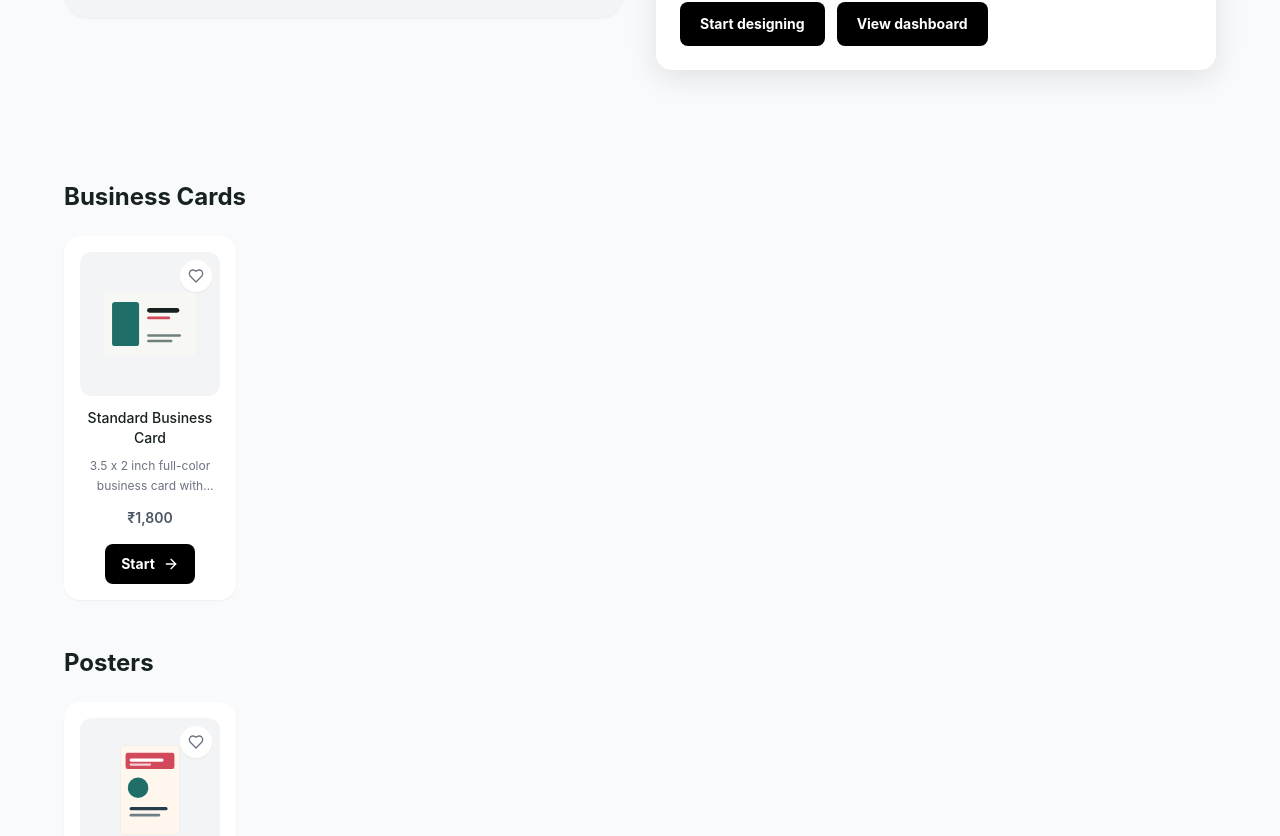
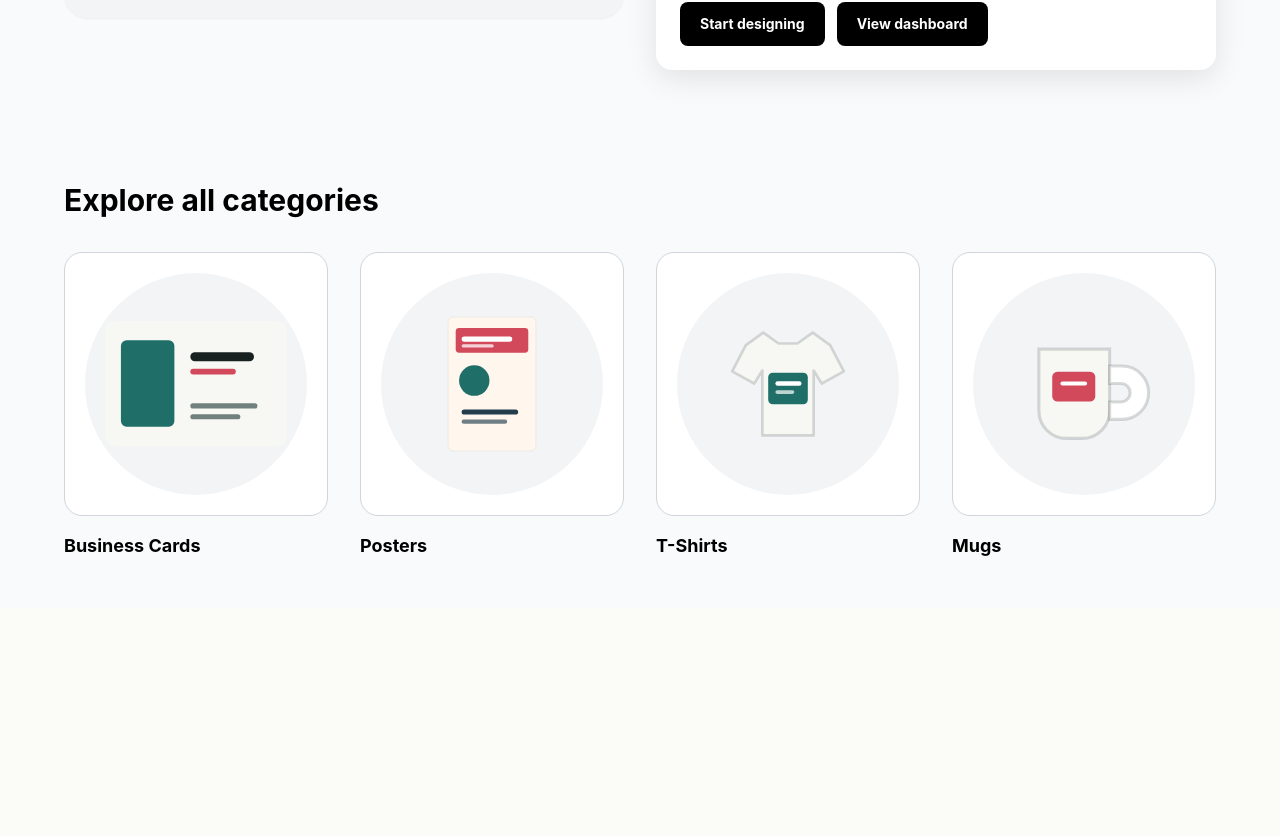
Before and after one commit to harshkumarmathuri12-lab/printa, a Next.js app in the folder frontend/: page / in a window 1280 px wide. Shown: the part 480-1316 px from the top of the page. After the commit the page ends 1088 px from the top, so only its background shows below. Built offline with nearby package versions, Linux system fonts and the light colour scheme; no server answers.

Commit message:
Style category section like Vistaprint

```diff
--- a/frontend/pages/index.js
+++ b/frontend/pages/index.js
@@ -1,6 +1,5 @@
 import { useEffect, useState } from 'react';
 import { Layout } from '../components/Layout';
-import { ProductCard } from '../components/ProductCard';
 import { getCatalogFallback } from '../lib/api';
 
 export default function Home() {
@@ -48,16 +47,25 @@ export default function Home() {
       </section>
 
       <section id="products" className="mx-auto max-w-[1200px] px-6 py-12">
-        {categories.map((category) => (
-          <div className="mt-12 first:mt-0" key={category.id}>
-            <h2 className="mb-6 text-2xl font-bold leading-tight">{category.name}</h2>
-            <div className="grid grid-cols-2 gap-6 md:grid-cols-4 lg:grid-cols-6">
-              {category.products.map((product) => (
-                <ProductCard product={product} key={product.id} />
-              ))}
-            </div>
-          </div>
-        ))}
+        <h2 className="mb-8 text-3xl font-bold leading-tight text-black">Explore all categories</h2>
+        <div className="grid grid-cols-2 gap-x-8 gap-y-9 md:grid-cols-4">
+          {categories.map((category) => {
+            const product = category.products[0];
+
+            return (
+              <a className="group block" href={product ? `/products/${product.id}` : '#'} key={category.id}>
+                <div className="flex aspect-square items-center justify-center overflow-hidden rounded-[18px] border border-gray-300 bg-white p-5 transition-all duration-300 group-hover:-translate-y-1 group-hover:shadow-lg">
+                  <div className="flex h-full w-full items-center justify-center rounded-full bg-gray-100 p-5">
+                    {product ? (
+                      <img className="h-full max-h-36 w-full object-contain transition-transform duration-300 group-hover:scale-105" src={product.previewImageUrl} alt="" />
+                    ) : null}
+                  </div>
+                </div>
+                <h3 className="mt-4 text-left text-lg font-bold leading-7 text-black">{category.name}</h3>
+              </a>
+            );
+          })}
+        </div>
       </section>
     </Layout>
   );
```
